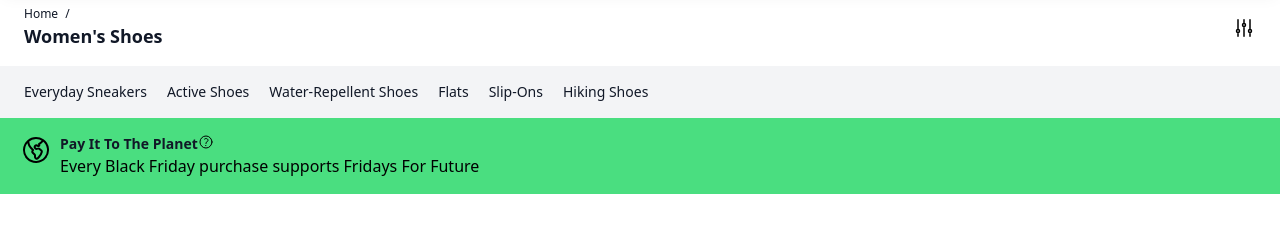
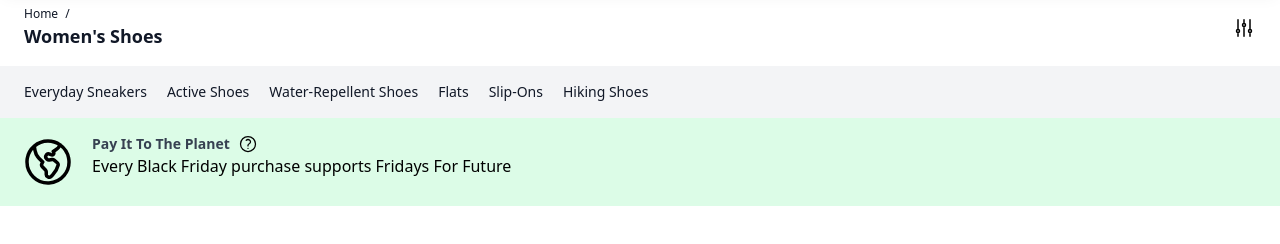
Before and after one commit to Skensy/my-first-website-with-tailwinds, a plain HTML site: page src/index.html in a window 1280 px wide. Shown: the part 98-342 px from the top of the page. Drawn offline with Linux system fonts and the light colour scheme.

Commit message:
updated section pay it to the planet

```diff
--- a/src/index.html
+++ b/src/index.html
@@ -79,9 +79,9 @@
     </div>
   </div>
 
-  <div class="flex bg-green-400 py-4 px-5">
-    <div class="flex mr-2">
-      <svg class="h-8" xmlns="http://www.w3.org/2000/svg" fill="none" viewBox="0 0 24 24" stroke-width="1.5"
+  <div class="flex bg-green-100 py-4 px-5">
+    <div class="flex mr-4">
+      <svg class="h-14" xmlns="http://www.w3.org/2000/svg" fill="none" viewBox="0 0 24 24" stroke-width="1.5"
         stroke="currentColor" class="size-6">
         <path stroke-linecap="round" stroke-linejoin="round"
           d="m6.115 5.19.319 1.913A6 6 0 0 0 8.11 10.36L9.75 12l-.387.775c-.217.433-.132.956.21 1.298l1.348 1.348c.21.21.329.497.329.795v1.089c0 .426.24.815.622 1.006l.153.076c.433.217.956.132 1.298-.21l.723-.723a8.7 8.7 0 0 0 2.288-4.042 1.087 1.087 0 0 0-.358-1.099l-1.33-1.108c-.251-.21-.582-.299-.905-.245l-1.17.195a1.125 1.125 0 0 1-.98-.314l-.295-.295a1.125 1.125 0 0 1 0-1.591l.13-.132a1.125 1.125 0 0 1 1.3-.21l.603.302a.809.809 0 0 0 1.086-1.086L14.25 7.5l1.256-.837a4.5 4.5 0 0 0 1.528-1.732l.146-.292M6.115 5.19A9 9 0 1 0 17.18 4.64M6.115 5.19A8.965 8.965 0 0 1 12 3c1.929 0 3.716.607 5.18 1.64" />
@@ -89,16 +89,16 @@
     </div>
     <div class="flex-col">
       <div class="flex">
-        <div class="flex font-semibold text-sm text-gray-900">Pay It To The Planet</div>
+        <div class="flex font-semibold text-sm text-gray-700">Pay It To The Planet</div>
         <div>
-          <svg class="h-4" xmlns="http://www.w3.org/2000/svg" fill="none" viewBox="0 0 24 24" stroke-width="1.5"
+          <svg class="h-5 ms-2" xmlns="http://www.w3.org/2000/svg" fill="none" viewBox="0 0 24 24" stroke-width="1.5"
             stroke="currentColor" class="size-6">
             <path stroke-linecap="round" stroke-linejoin="round"
               d="M9.879 7.519c1.171-1.025 3.071-1.025 4.242 0 1.172 1.025 1.172 2.687 0 3.712-.203.179-.43.326-.67.442-.745.361-1.45.999-1.45 1.827v.75M21 12a9 9 0 1 1-18 0 9 9 0 0 1 18 0Zm-9 5.25h.008v.008H12v-.008Z" />
           </svg>
         </div>
       </div>
-      <div class="flex text-wrap text-ellipsis">
+      <div class="flex text-wrap">
         Every Black Friday purchase supports Fridays For Future
       </div>
     </div>
```
Also changed, not shown: src/output.css.
